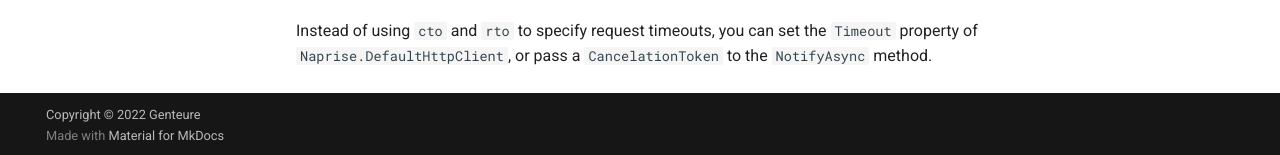
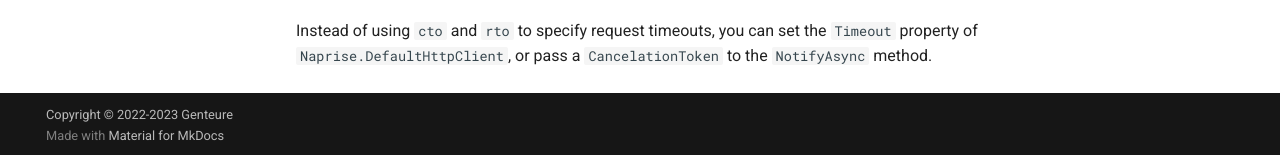
Before and after one commit to Genteure/naprise, an MkDocs documentation site: the page built from docs/docs/service-url.md, in a window 1280 px wide and 1014 px high. Shown: the part 856-1011 px from the top of the window. Built offline with MkDocs 1.6.1 and Material for MkDocs 9.7.7, drawn with Linux system fonts in a browser that asks for light colours; comment, search, counter and statistics services are not loaded.

Commit message:
Update license copyright year(s) (#1)
docs(license): update copyright year(s)

Co-authored-by: github-actions <github-actions@github.com>

```diff
--- a/docs/mkdocs.yml
+++ b/docs/mkdocs.yml
@@ -5,7 +5,7 @@ repo_name: Genteure/naprise
 edit_uri: blob/main/docs/
 site_description: A .NET library for sending notifications to various services
 site_author: Genteure
-copyright: Copyright © 2022 Genteure
+copyright: Copyright © 2022-2023 Genteure
 
 strict: !ENV [CI, false]
 
```
Also changed, not shown: 2 other files.
